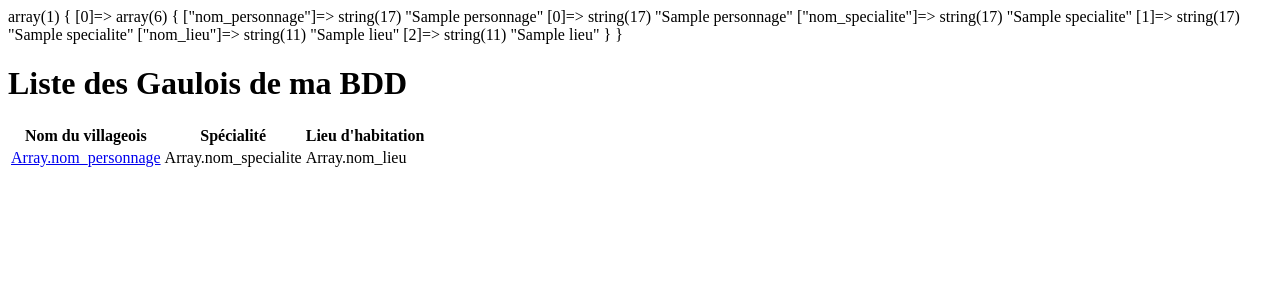
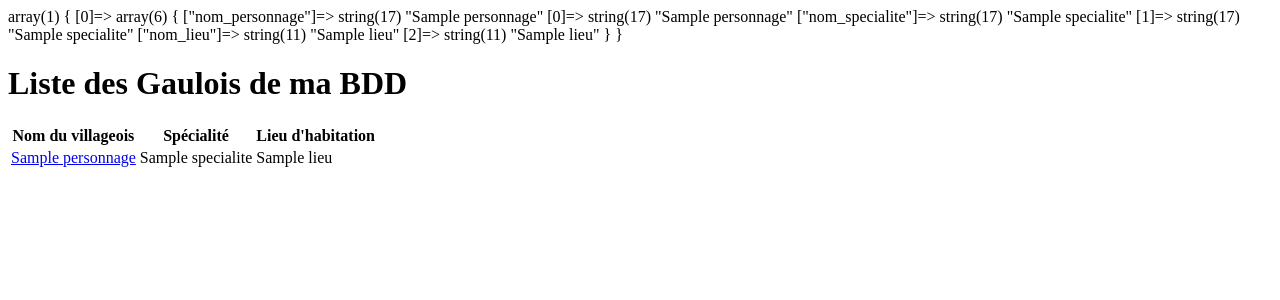
Before and after one commit to Goldorakor/Appli_PHP_GAULOIS, a PHP site: page / in a window 1280 px wide. Shown: the top 300 px of the page. Run offline with PHP 8.4, Linux system fonts and the light colour scheme; tables that the repository leaves empty or names only in its code hold one stand-in row (values such as "Sample post").

Commit message:
Add files via upload

```diff
--- a/index.php
+++ b/index.php
@@ -60,9 +60,9 @@ function afficherTableGaulois (array $gaulois) : string {
 
     foreach ($gaulois as $g) {
         $result .= "<tr>
-                        <td><a href='personnage.php'>$gaulois.nom_personnage</a></td>
-                        <td>$gaulois.nom_specialite</td>
-                        <td>$gaulois.nom_lieu</td>
+                        <td><a href='personnage.php'>".$g['nom_personnage']."</a></td>
+                        <td>".$g['nom_specialite']."</td>
+                        <td>".$g['nom_lieu']."</td>
                     </tr>";
     }
 
```
